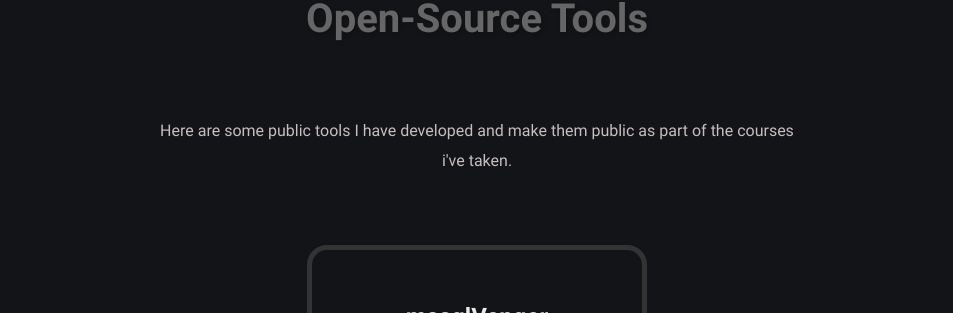
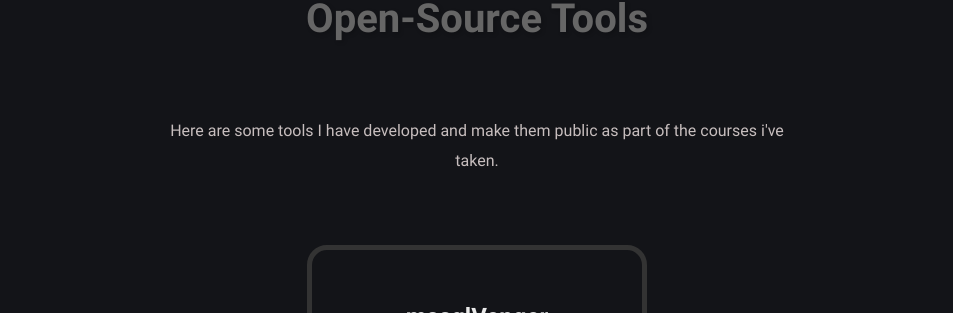
Before and after one commit to Extravenger/extravenger.github.io, a Jekyll site: the page built from pubtools.md, in a window 1280 px wide. Shown: the part 212-525 px from the top of the page, without its empty margins (163-1116 px from the left). Built offline with Jekyll 4.4.1, drawn with Linux system fonts in a browser that asks for light colours.

Commit message:
Update pubtools.md

```diff
--- a/pubtools.md
+++ b/pubtools.md
@@ -6,7 +6,7 @@
 
 <div style="text-align: center;">
   <h2 class="certs-title">Open-Source Tools</h2>
-  <p class="tools-note">Here are some public tools I have developed and make them public as part of the courses i've taken.</p>
+  <p class="tools-note">Here are some tools I have developed and make them public as part of the courses i've taken.</p>
 </div>
 <br>
 
```
